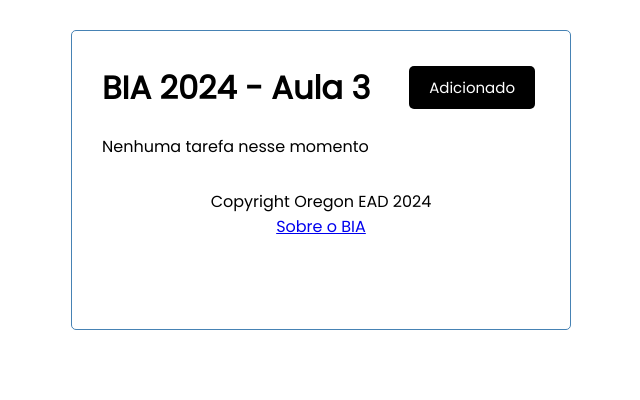
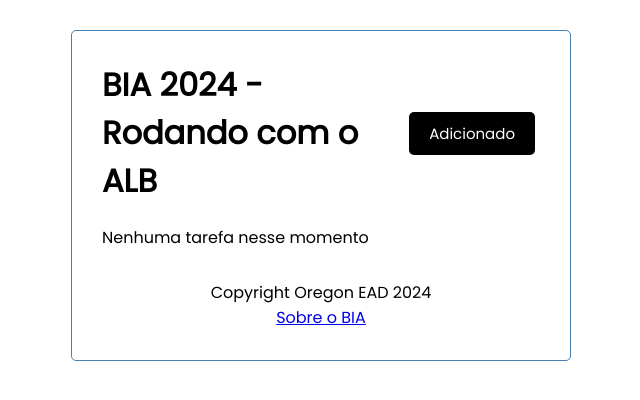
Before and after one commit to patcprado/bia-env, a React (Create React App) app in the folder client/: page / in a window 1280 px wide. Shown: the top 400 px of the page, without its empty margins (319-959 px from the left). Built offline with nearby package versions, Linux system fonts and the light colour scheme; no server answers.

Commit message:
Alterando o texto !

```diff
--- a/client/src/components/Header.js
+++ b/client/src/components/Header.js
@@ -20,7 +20,7 @@
 };
 
 Header.defaultProps = {
-  title: "BIA 2024 - Aula 3",
+  title: "BIA 2024 - Rodando com o ALB",
 };
 
 export default Header;
```
